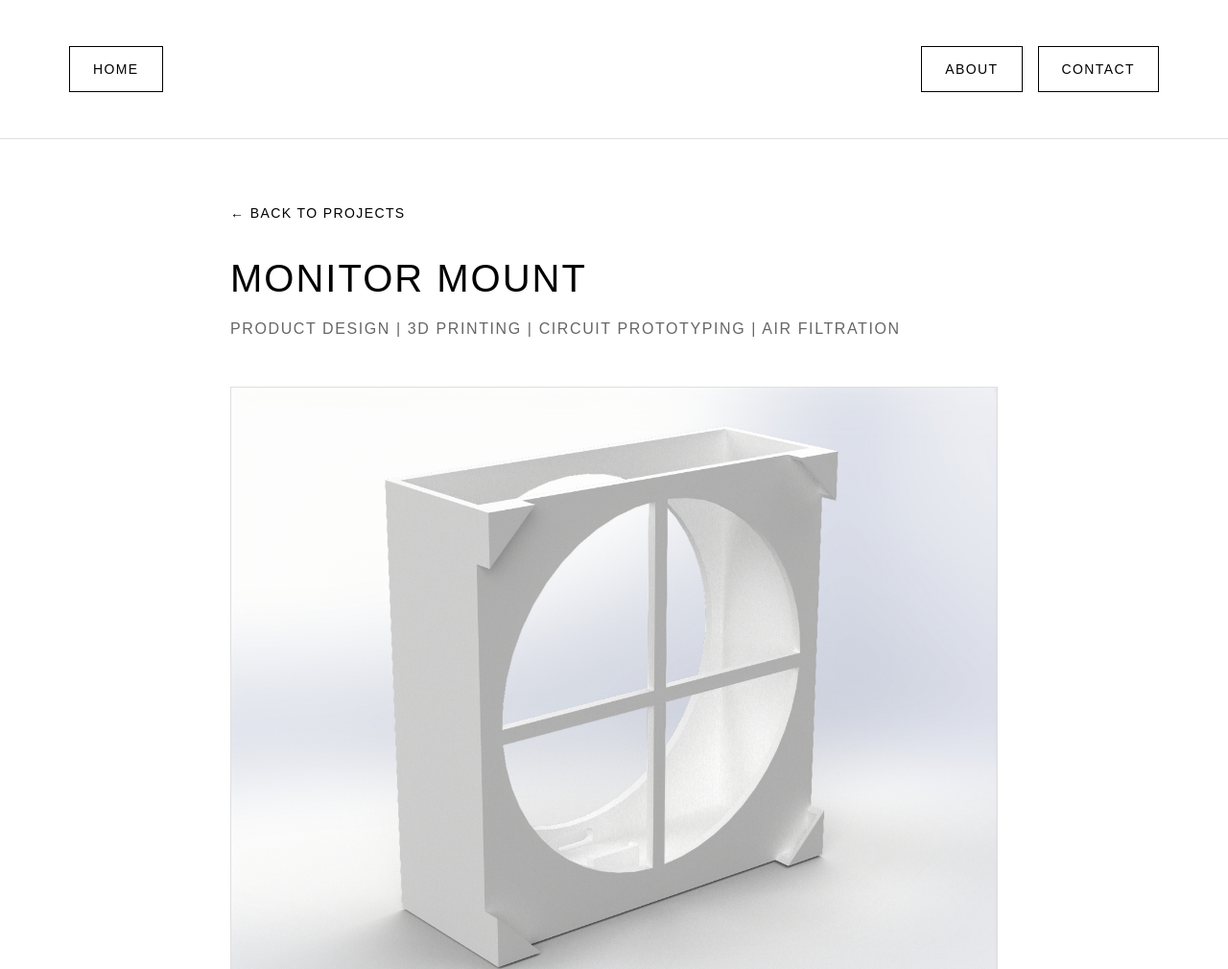
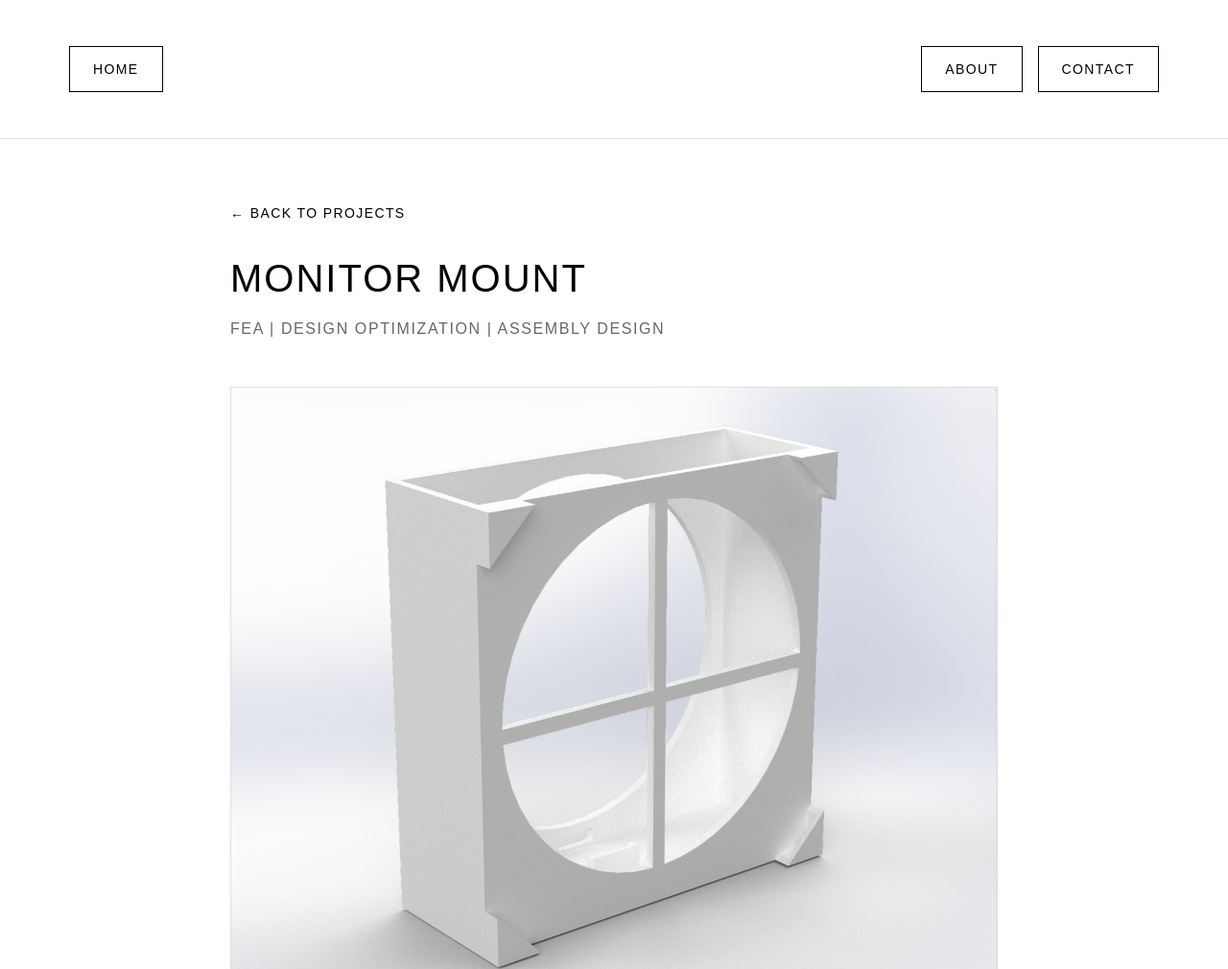
Before and after one commit to ppmmmcc1/ppmmmcc1.github.io, a plain HTML site: page project-10.html in a window 1280 px wide. Shown: the top 1010 px of the page at 96% size. Drawn offline with Linux system fonts and the light colour scheme.

Commit message:
Update project-10.html

```diff
--- a/project-10.html
+++ b/project-10.html
@@ -23,7 +23,7 @@
                 <div class="project-header">
                     <a href="projects.html" class="back-link">← BACK TO PROJECTS</a>
                     <h1 class="project-title">MONITOR MOUNT</h1>
-                    <p class="project-subtitle">Product Design | 3D Printing | Circuit Prototyping | Air Filtration</p>
+                    <p class="project-subtitle">FEA | DESIGN OPTIMIZATION | ASSEMBLY DESIGN</p>
                 </div>
 
                 <div class="project-image-hero">
```
